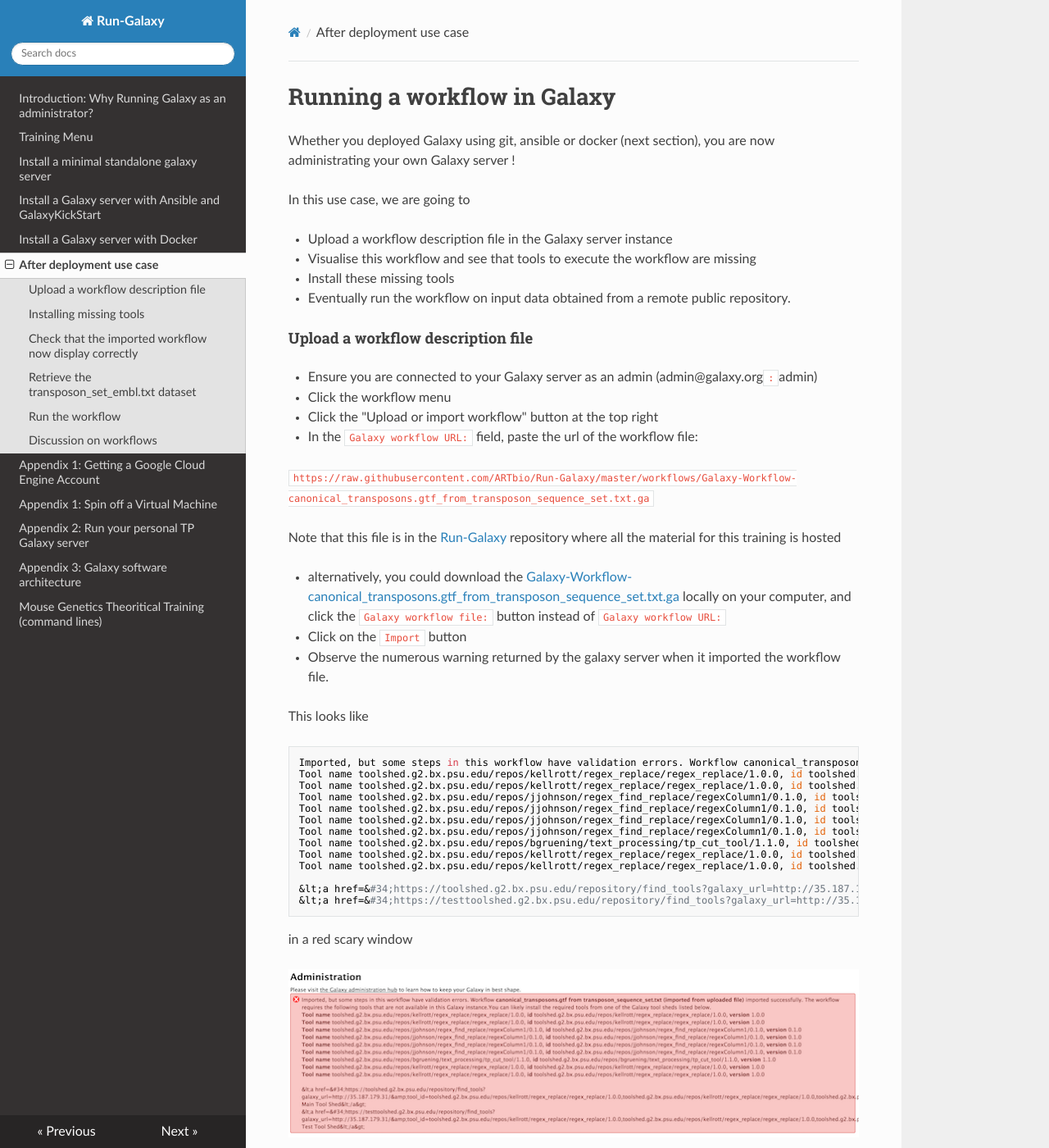
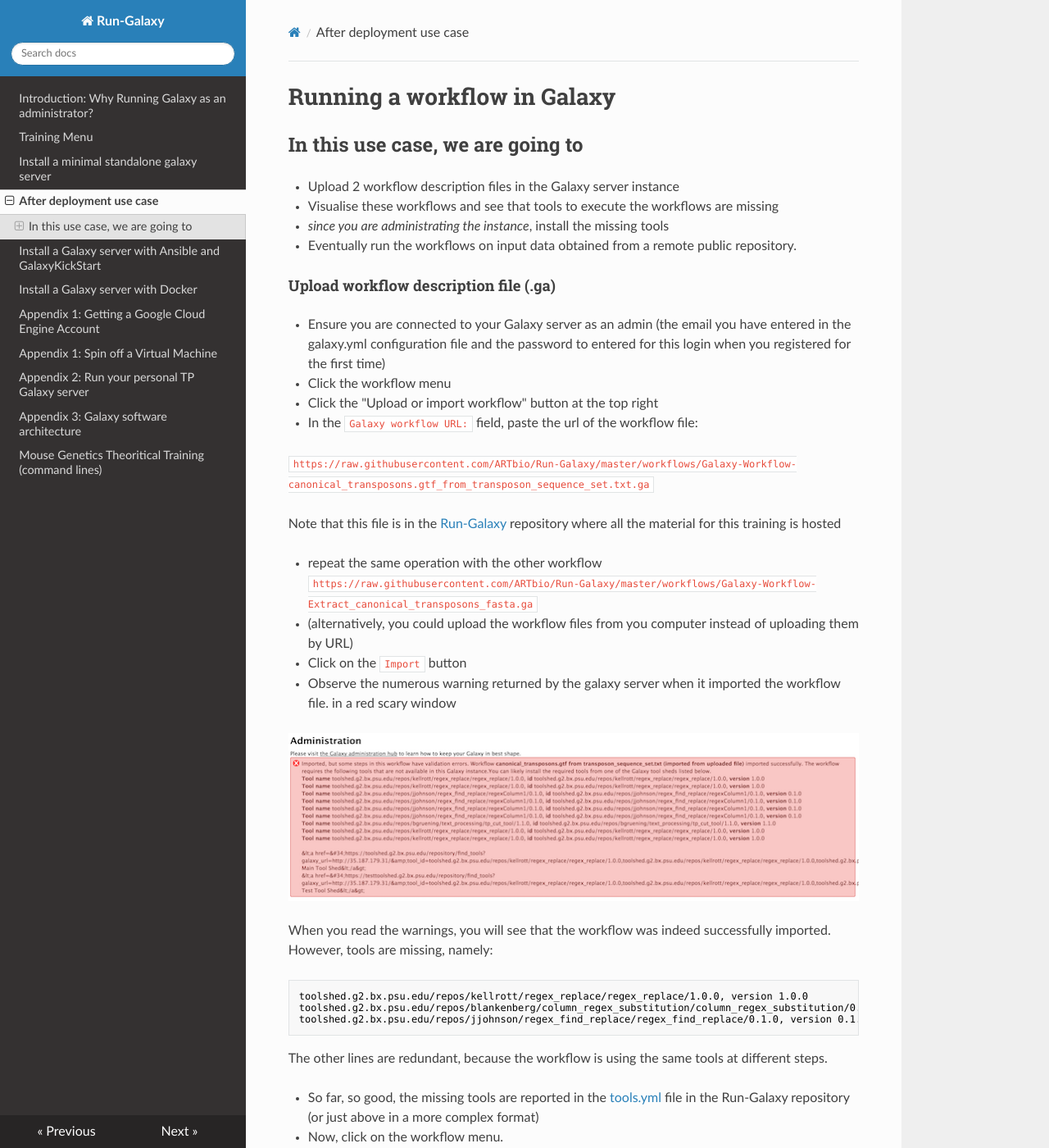
Before and after one commit to ARTbio/Run-Galaxy, an MkDocs documentation site: the page built from docs/Run_workflow.md, in a window 1280 px wide and 1400 px high. Shown: the whole window at 82% size. Built offline with MkDocs 1.6.1, drawn with Linux system fonts in a browser that asks for light colours; nearby versions of some CDN libraries; old or Windows-style settings are respelled for this version of MkDocs; some of the changed text lies outside the part shown.

Commit message:
switch order of section to have use case with bare-galaxy and update illustrations with the new tools

````diff
--- a/docs/Run_workflow.md
+++ b/docs/Run_workflow.md
@@ -1,18 +1,18 @@
 # Running a workflow in Galaxy
 
-Whether you deployed Galaxy using git, ansible or docker (next section), you are now administrating your
-own Galaxy server !
 
-In this use case, we are going to
+## In this use case, we are going to
 
-- Upload a workflow description file in the Galaxy server instance
-- Visualise this workflow and see that tools to execute the workflow are missing
-- Install these missing tools
-- Eventually run the workflow on input data obtained from a remote public repository.
+- Upload 2 workflow description files in the Galaxy server instance
+- Visualise these workflows and see that tools to execute the workflows are missing
+- *since you are administrating the instance*, install the missing tools
+- Eventually run the workflows on input data obtained from a remote public repository.
 
-#### Upload a workflow description file
+#### Upload workflow description file (.ga)
 
-- Ensure you are connected to your Galaxy server as an admin (admin@galaxy.org`:`admin)
+- Ensure you are connected to your Galaxy server as an admin (the email you have entered
+in the galaxy.yml configuration file and the password to entered for this login when you
+registered for the first time)
 - Click the workflow menu
 - Click the "Upload or import workflow" button at the top right
 - In the `Galaxy workflow URL:` field, paste the url of the workflow file:
@@ -22,44 +22,29 @@
 Note that this file is in the [Run-Galaxy](https://github.com/ARTbio/Run-Galaxy) repository where all the material for this training
 is hosted
 
-- alternatively, you could download the [Galaxy-Workflow-canonical_transposons.gtf_from_transposon_sequence_set.txt.ga](https://raw.githubusercontent.com/ARTbio/Run-Galaxy/master/workflows/Galaxy-Workflow-canonical_transposons.gtf_from_transposon_sequence_set.txt.ga)
-locally on your computer, and click the `Galaxy workflow file:` button instead of `Galaxy workflow URL:`
+- repeat the same operation with the other workflow
+`https://raw.githubusercontent.com/ARTbio/Run-Galaxy/master/workflows/Galaxy-Workflow-Extract_canonical_transposons_fasta.ga`
+
+- (alternatively, you could upload the workflow files from you computer instead of uploading them by URL)
 
 - Click on the `Import` button
 
 - Observe the numerous warning returned by the galaxy server when it imported the workflow file.
-
-This looks like
-```
-Imported, but some steps in this workflow have validation errors. Workflow canonical_transposons.gtf from transposon_sequence_set.txt (imported from uploaded file) imported successfully. The workflow requires the following tools that are not available in this Galaxy instance.You can likely install the required tools from one of the Galaxy tool sheds listed below.
-Tool name toolshed.g2.bx.psu.edu/repos/kellrott/regex_replace/regex_replace/1.0.0, id toolshed.g2.bx.psu.edu/repos/kellrott/regex_replace/regex_replace/1.0.0, version 1.0.0
-Tool name toolshed.g2.bx.psu.edu/repos/kellrott/regex_replace/regex_replace/1.0.0, id toolshed.g2.bx.psu.edu/repos/kellrott/regex_replace/regex_replace/1.0.0, version 1.0.0
-Tool name toolshed.g2.bx.psu.edu/repos/jjohnson/regex_find_replace/regexColumn1/0.1.0, id toolshed.g2.bx.psu.edu/repos/jjohnson/regex_find_replace/regexColumn1/0.1.0, version 0.1.0
-Tool name toolshed.g2.bx.psu.edu/repos/jjohnson/regex_find_replace/regexColumn1/0.1.0, id toolshed.g2.bx.psu.edu/repos/jjohnson/regex_find_replace/regexColumn1/0.1.0, version 0.1.0
-Tool name toolshed.g2.bx.psu.edu/repos/jjohnson/regex_find_replace/regexColumn1/0.1.0, id toolshed.g2.bx.psu.edu/repos/jjohnson/regex_find_replace/regexColumn1/0.1.0, version 0.1.0
-Tool name toolshed.g2.bx.psu.edu/repos/jjohnson/regex_find_replace/regexColumn1/0.1.0, id toolshed.g2.bx.psu.edu/repos/jjohnson/regex_find_replace/regexColumn1/0.1.0, version 0.1.0
-Tool name toolshed.g2.bx.psu.edu/repos/bgruening/text_processing/tp_cut_tool/1.1.0, id toolshed.g2.bx.psu.edu/repos/bgruening/text_processing/tp_cut_tool/1.1.0, version 1.1.0
-Tool name toolshed.g2.bx.psu.edu/repos/kellrott/regex_replace/regex_replace/1.0.0, id toolshed.g2.bx.psu.edu/repos/kellrott/regex_replace/regex_replace/1.0.0, version 1.0.0
-Tool name toolshed.g2.bx.psu.edu/repos/kellrott/regex_replace/regex_replace/1.0.0, id toolshed.g2.bx.psu.edu/repos/kellrott/regex_replace/regex_replace/1.0.0, version 1.0.0
-
-&lt;a href=&#34;https://toolshed.g2.bx.psu.edu/repository/find_tools?galaxy_url=http://35.187.179.31/&amp;tool_id=toolshed.g2.bx.psu.edu/repos/kellrott/regex_replace/regex_replace/1.0.0,toolshed.g2.bx.psu.edu/repos/kellrott/regex_replace/regex_replace/1.0.0,toolshed.g2.bx.psu.edu/repos/jjohnson/regex_find_replace/regexColumn1/0.1.0,toolshed.g2.bx.psu.edu/repos/jjohnson/regex_find_replace/regexColumn1/0.1.0,toolshed.g2.bx.psu.edu/repos/jjohnson/regex_find_replace/regexColumn1/0.1.0,toolshed.g2.bx.psu.edu/repos/jjohnson/regex_find_replace/regexColumn1/0.1.0,toolshed.g2.bx.psu.edu/repos/bgruening/text_processing/tp_cut_tool/1.1.0,toolshed.g2.bx.psu.edu/repos/kellrott/regex_replace/regex_replace/1.0.0,toolshed.g2.bx.psu.edu/repos/kellrott/regex_replace/regex_replace/1.0.0,&#34;&gt;Galaxy Main Tool Shed&lt;/a&gt;
-&lt;a href=&#34;https://testtoolshed.g2.bx.psu.edu/repository/find_tools?galaxy_url=http://35.187.179.31/&amp;tool_id=toolshed.g2.bx.psu.edu/repos/kellrott/regex_replace/regex_replace/1.0.0,toolshed.g2.bx.psu.edu/repos/kellrott/regex_replace/regex_replace/1.0.0,toolshed.g2.bx.psu.edu/repos/jjohnson/regex_find_replace/regexColumn1/0.1.0,toolshed.g2.bx.psu.edu/repos/jjohnson/regex_find_replace/regexColumn1/0.1.0,toolshed.g2.bx.psu.edu/repos/jjohnson/regex_find_replace/regexColumn1/0.1.0,toolshed.g2.bx.psu.edu/repos/jjohnson/regex_find_replace/regexColumn1/0.1.0,toolshed.g2.bx.psu.edu/repos/bgruening/text_processing/tp_cut_tool/1.1.0,toolshed.g2.bx.psu.edu/repos/kellrott/regex_replace/regex_replace/1.0.0,toolshed.g2.bx.psu.edu/repos/kellrott/regex_replace/regex_replace/1.0.0,&#34;&gt;Galaxy Test Tool Shed&lt;/a&gt;
-```
 in a red scary window
 
 ![import workflow failure](images/failed_import_workflow.png)
 
 When you read the warnings, you will see that the workflow was indeed successfully imported.
-However, some tools are missing, namely:
+However, tools are missing, namely:
 ```
 toolshed.g2.bx.psu.edu/repos/kellrott/regex_replace/regex_replace/1.0.0, version 1.0.0
-toolshed.g2.bx.psu.edu/repos/jjohnson/regex_find_replace/regexColumn1/0.1.0, version 0.1.0
-toolshed.g2.bx.psu.edu/repos/bgruening/text_processing/tp_cut_tool/1.1.0, version 1.1.0
+toolshed.g2.bx.psu.edu/repos/blankenberg/column_regex_substitution/column_regex_substitution/0.1.0, version 0.1.0
+toolshed.g2.bx.psu.edu/repos/jjohnson/regex_find_replace/regex_find_replace/0.1.0, version 0.1.0
 ```
 
 The other lines are redundant, because the workflow is using the same tools at different steps.
 
-- So far, so good, the missing tools are reported in the [To_be_installed.md](https://github.com/ARTbio/Run-Galaxy/blob/master/workflows/To_be_installed.md)
+- So far, so good, the missing tools are reported in the [tools.yml](https://github.com/ARTbio/Run-Galaxy/blob/master/workflows/tools.yml)
 file in the Run-Galaxy repository (or just above in a more complex format)
 
 - Now, click on the workflow menu.
@@ -99,9 +84,6 @@
   - 9ea374bb0350
   tool_panel_section_label: biologie des genomes
   tool_shed_url: https://toolshed.g2.bx.psu.edu
-
-data:
-- url: https://github.com/cbergman/transposons/raw/master/current/transposon_sequence_set.embl.txt
 
 
 - Click on the `Admin` top menu
@@ -148,23 +130,25 @@
 
 ![Installed tools](images/installed_tools.png)
 
-    There you see the yac_clipper tool with its three new tool friends... Those tools needed
-    to properly run the imported workflow.
+    There you see all three tools needed to properly run the imported workflow.
 
-#### Check that the imported workflow now display correctly
+#### Check that the imported workflows now display correctly
 
-If you click the `workflow` top menu, you should now be able to edit the imported workflow,
+If you click the `workflow` top menu, you should now be able to edit the imported workflows,
 and see that everything is displaying correctly:
 
 ![clean workflow](images/clean_workflow.png)
 
-We can go through the various steps of the workflow and figure out what it is doing.
+We can go through the various steps of the workflows and figure out what they are doing.
 
-This workflow actually performs a suite of find-and-replace text manipulations, starting
+The first workflow  performs a suite of find-and-replace text manipulations, starting
 from input data that has been tagged `transposon_set_embl.txt` and producing a new text
 dataset that is renamed `canonical_transposons.gtf`.
 
-We will come back to all these steps after the workflow execution. However, we need to
+The second workflow uses the same input data file `transposon_set_embl.txt` to generate
+a fasta file of canonical_transposon sequences
+
+We will come back to all these steps after the workflows execution. However, we need to
 retrieve the input data set before running the workflow on these data.
 
 #### Retrieve the `transposon_set_embl.txt` dataset
--- a/mkdocs.yml
+++ b/mkdocs.yml
@@ -3,9 +3,9 @@
   - "Introduction: Why Running Galaxy as an administrator?": index.md
   - Training Menu: Training_menu.md
   - Install a minimal standalone galaxy server: bare-galaxy.md
+  - After deployment use case: Run_workflow.md
   - Install a Galaxy server with Ansible and GalaxyKickStart: GalaxyKickStart.md
   - Install a Galaxy server with Docker: Docker_GalaxyKickStart.md
-  - After deployment use case: Run_workflow.md
   - "Appendix 1: Getting a Google Cloud Engine Account": Google_cloud_Account.md
   - "Appendix 1: Spin off a Virtual Machine": spin_off_VM.md
   - "Appendix 2: Run your personal TP Galaxy server": GCE_TP_Galaxy.md
````
Also changed, not shown: docs/images/installed_tools.png, docs/images/uninstalled_dependencies.png, 2 other files.
